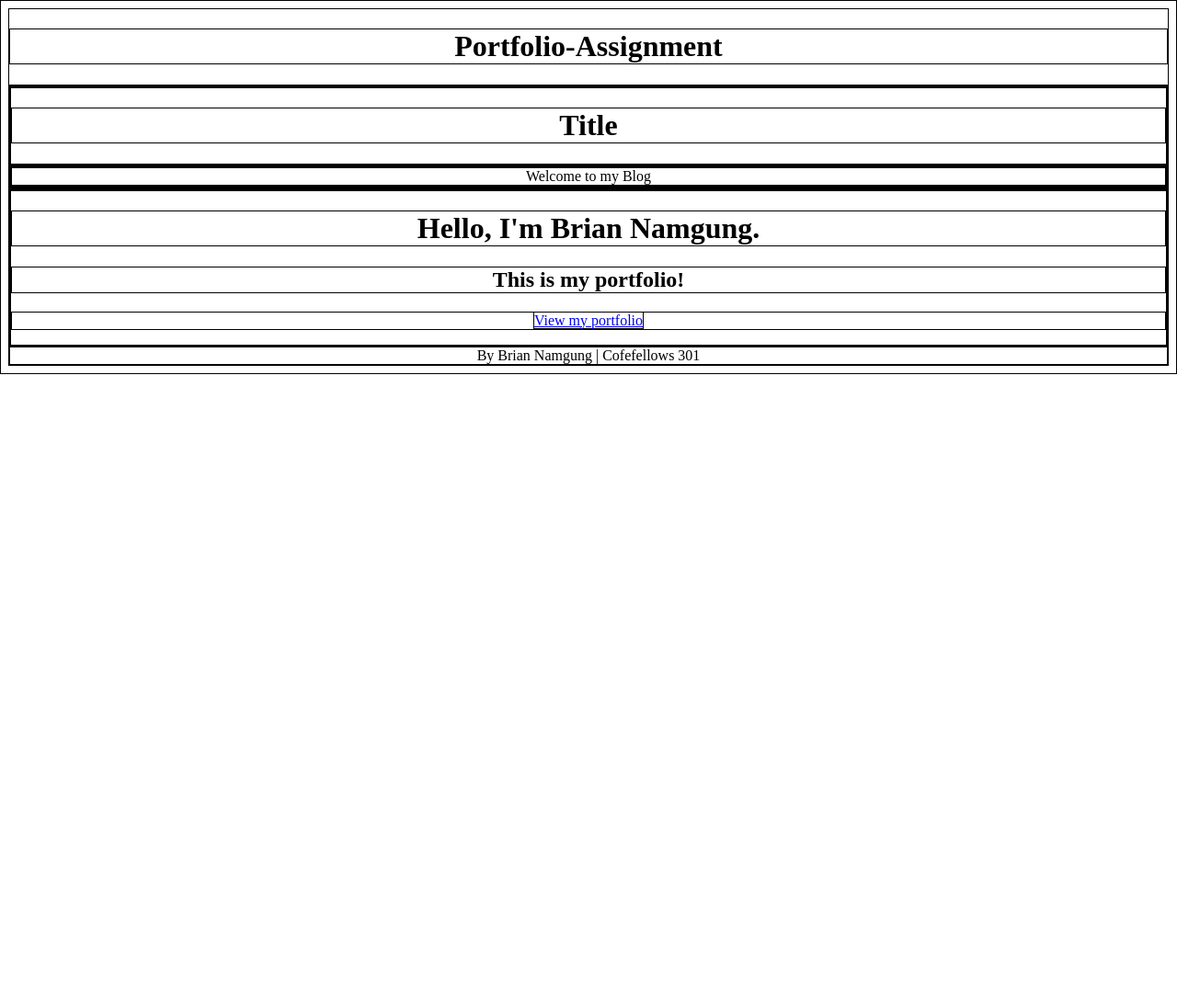
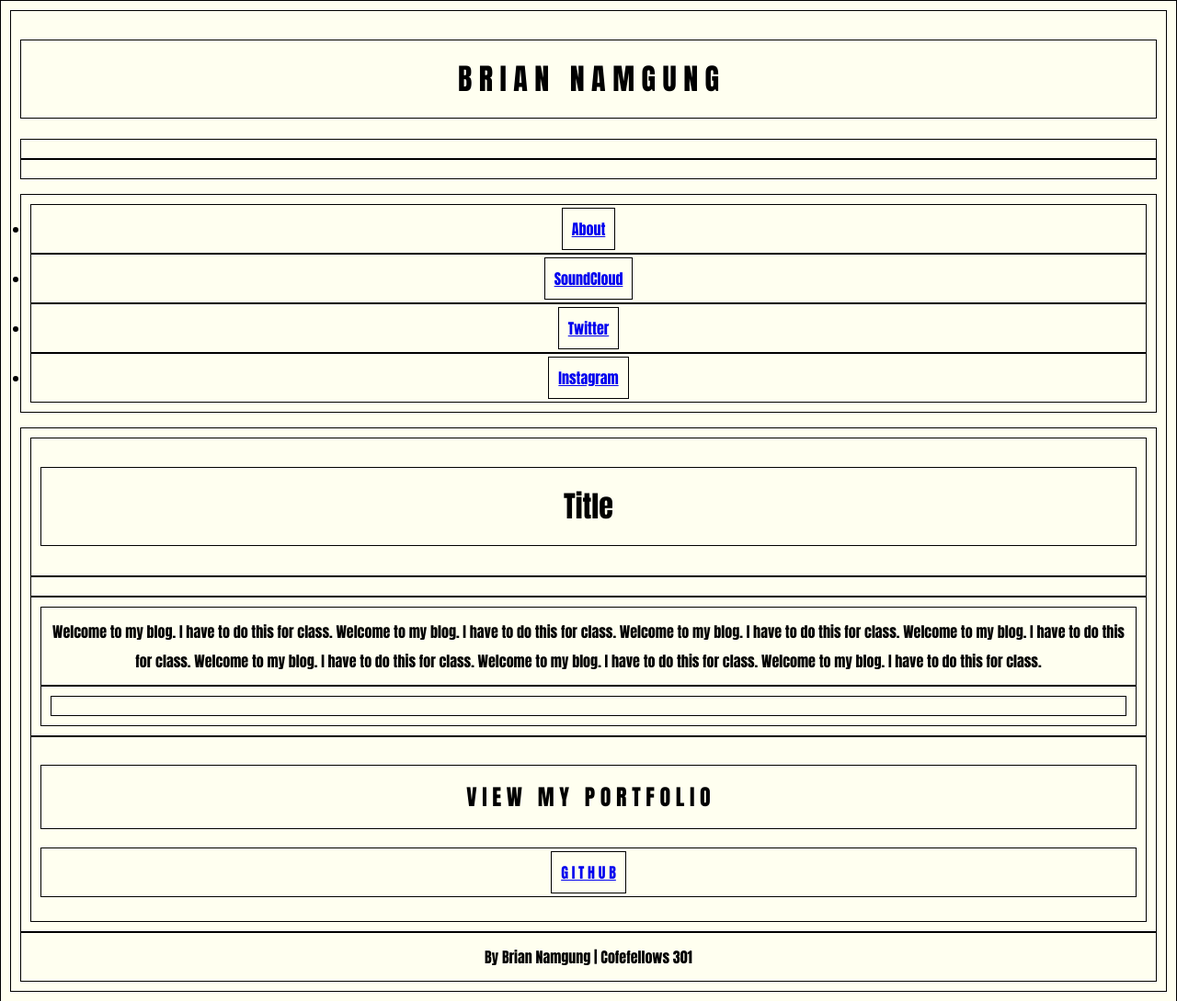
Before and after one commit to namgungssi/301n5-portfolio, a plain HTML site: page index.html in a window 1280 px wide. Shown: the whole page at 92% size. Before the commit the page ends 800 px from the top, so only its background shows below. Drawn offline with nearby package versions, Linux system fonts and the light colour scheme.

Commit message:
Add files via upload

```diff
--- a/index.html
+++ b/index.html
@@ -5,22 +5,44 @@
   <title>portfolio</title>
   <link rel="stylesheet" href="style.css">
   <link rel="stylesheet" href="app.js">
+  <meta name="viewport" content="width=device-width, initial-scale=1">
+  <link rel="stylesheet" href="vendor/styles/normalize.css">
+  <link rel="stylesheet" href="vendor/icons.css">
+  <link rel="stylesheet" href="styles/base.css">
+  <link rel="stylesheet" href="styles/layout.css">
+  <link rel="stylesheet" href="styles/modules.css">
 </head>
 <body>
-      <h1>Portfolio-Assignment</h1>
+  <h1>B R I A N &nbsp; N A M G U N G</h1>
   <nav class="main-nav"></nav>
+  <!--Hamburger Menu-->
+  <div class="icon-menu"></div>
+        <ul>
+          <li class="tab" data-content="articles"><a href="#" class="icon-home">About</a></li>
+          <li class="tab" data-content="about"><a href="#" class="icon-address-book">SoundCloud</a></li>
+          <li><a href="http://twitter.com/codefellowsSEA" target="_blank" class="icon-twitter3">Twitter</a></li>
+          <li><a href="http://github.com/" target="_blank" class="icon-github">Instagram</a></li>
+        </ul>
+      </nav>
 </header>
 <main>
   <header>
     <h1>Title</h1>
   </header>
+  <link rel="icon" type="image/x-icon" href="https://i.imgur.com/7v5ASc8.png">
   <div id="container">
 
 
   </div>
   <section id="about" class="tab-content">
     <header>
-        Welcome to my Blog
+      Welcome to my blog. I have to do this for class.
+      Welcome to my blog. I have to do this for class.
+      Welcome to my blog. I have to do this for class.
+      Welcome to my blog. I have to do this for class.
+      Welcome to my blog. I have to do this for class.
+      Welcome to my blog. I have to do this for class.
+      Welcome to my blog. I have to do this for class.
     </header>
     <section>
       <div id="container">
@@ -31,15 +53,22 @@
   </section>
 
   <div id="header">
-	<h1>Hello, I'm Brian Namgung.</h1>
-	<h2>This is my portfolio!</h2>
+    <h2>V I E W &nbsp; M Y &nbsp; P O R T F O L I O</h2>
 
-	<p class="btn"><a href="portfolio.html">View my portfolio</a></p>
+    <p class="btn"><a href="https://github.com/namgungssi">G I T H U B</a></p>
   </div>
 
 </main>
-  <footer>
-    By Brian Namgung | Cofefellows 301
-  </footer>
+<footer>By Brian Namgung | Cofefellows 301</footer>
+<script
+    src="https://code.jquery.com/jquery-3.1.1.min.js"
+    integrity="sha256-hVVnYaiADRTO2PzUGmuLJr8BLUSjGIZsDYGmIJLv2b8="
+    crossorigin="anonymous">
+  </script>
+  <!-- Model Files -->
+  <script src="scripts/blogArticles.js"></script>
+  <script src="scripts/article.js"></script>
+  <!-- TODO: Link up our new js file! -->
+  <script src="scripts/articleView.js"></script>
 </body>
 </html>
--- a/style.css
+++ b/style.css
@@ -1,4 +1,12 @@
 *{
     border: Solid black 1px;
     text-align: center;
+    padding: 10px;
+    background-color: ivory;
+    font-family: impact;
+    line-height: 200%;
 };
+
+img {
+  max-width: 100%;
+}
```
Lines whose indentation alone changed are shown as unchanged.
